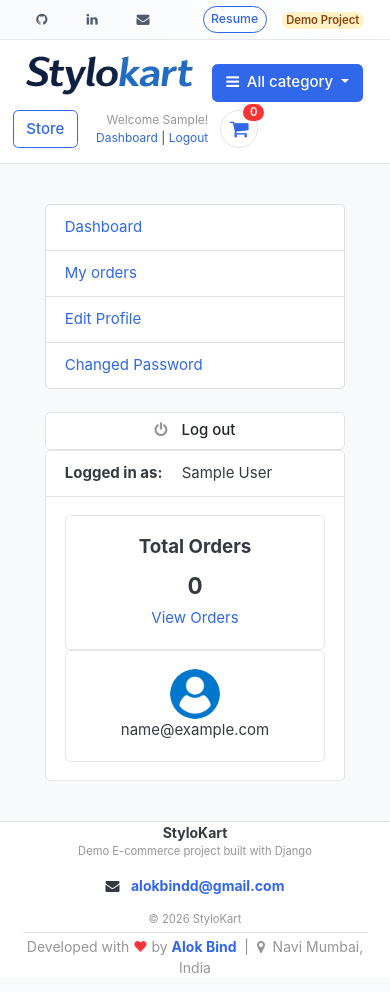
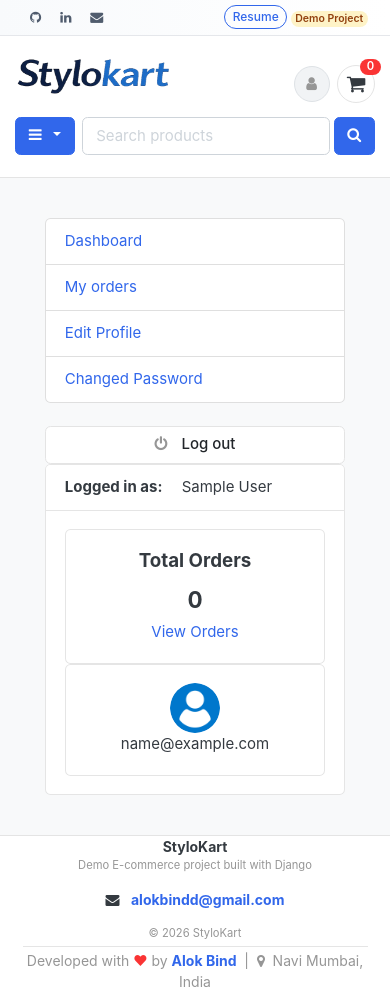
Before and after one commit to alokbindd/StyloKart, a Django app: page /accounts/ in a window 390 px wide. Run offline with Django 5.2, Linux system fonts and the light colour scheme; the visitor is signed in with stand-in values (Sample User, id 1); data comes from the database, SQL or seed files in the repository; data that the repository does not hold is empty; some libraries are stand-ins or nearby versions; some web fonts are replaced.

Commit message:
Refactor navbar layout for improved responsiveness and accessibility, including updated developer links, search functionality, and user profile display.

```diff
--- a/templates/includes/navbar.html
+++ b/templates/includes/navbar.html
@@ -2,149 +2,160 @@
 <header class="section-header sticky-header">
 	{% load static %}
 
-	<nav class="navbar navbar-light border-bottom py-1 bg-white">
-		<div class="container-fluid px-1 d-flex justify-content-between align-items-center">
-
-			<!-- LEFT: Developer Links -->
-			<ul class="navbar-nav flex-row align-items-center developer-links">
-				<li class="nav-item mx-2">
-					<a href="https://github.com/alokbindd" target="_blank" class="nav-link small">
+	<!-- 1️⃣ Top Developer Bar (always visible, desktop + mobile) -->
+	<nav class="navbar navbar-light border-bottom py-1 bg-white top-bar-nav">
+		<div class="container-fluid px-2 px-md-3 d-flex justify-content-between align-items-center flex-nowrap">
+			<!-- Left: Icons only -->
+			<ul class="navbar-nav flex-row align-items-center developer-links mb-0">
+				<li class="nav-item">
+					<a href="https://github.com/alokbindd" target="_blank" class="nav-link py-1 px-2" aria-label="GitHub">
 						<i class="fa fa-github"></i>
-						<span class="d-none d-md-inline"> GitHub</span>
 					</a>
 				</li>
-
-				<li class="nav-item mx-2">
-					<a href="https://linkedin.com/in/alokbind" target="_blank" class="nav-link small">
+				<li class="nav-item">
+					<a href="https://linkedin.com/in/alokbind" target="_blank" class="nav-link py-1 px-2" aria-label="LinkedIn">
 						<i class="fa fa-linkedin"></i>
-						<span class="d-none d-md-inline"> LinkedIn</span>
 					</a>
 				</li>
-
-				<li class="nav-item mx-2">
-					<a href="mailto:alokbindd@gmail.com" class="nav-link small">
+				<li class="nav-item">
+					<a href="mailto:alokbindd@gmail.com" class="nav-link py-1 px-2" aria-label="Email">
 						<i class="fa fa-envelope"></i>
-						<span class="d-none d-md-inline"> Email</span>
 					</a>
 				</li>
-
 			</ul>
-
-			<!-- RIGHT: Tech Stack + Resume + Demo Badge -->
-			<ul class="navbar-nav flex-row align-items-center">
-
-				<li class="nav-item mx-2 d-none d-lg-block text-muted small">
-					Built with
+			<!-- Right: Desktop = Built with + badges + Resume + Demo. Mobile = Resume + Demo only -->
+			<ul class="navbar-nav flex-row align-items-center mb-0 flex-nowrap">
+				<li class="nav-item mr-1 d-none d-lg-block text-muted small">Built with</li>
+				<li class="nav-item mx-1 d-none d-lg-block"><span class="badge tech-badge">Django</span></li>
+				<li class="nav-item mx-1 d-none d-lg-block"><span class="badge tech-badge">Bootstrap</span></li>
+				<li class="nav-item mx-1 d-none d-lg-block"><span class="badge tech-badge">PostgreSQL</span></li>
+				<li class="nav-item ml-1 ml-lg-2">
+					<a href="https://drive.google.com/file/d/1StqkPFDAVhRzklCqq8ukZF5s0QIOxTJr/view?usp=sharing" target="_blank" class="btn btn-sm btn-outline-primary rounded-pill py-1">Resume</a>
 				</li>
-
-				<li class="nav-item mx-1 d-none d-lg-block">
-					<span class="badge tech-badge">Django</span>
-				</li>
-				<li class="nav-item mx-1 d-none d-lg-block">
-					<span class="badge tech-badge">Bootstrap</span>
-				</li>
-				<li class="nav-item mx-1 d-none d-lg-block">
-					<span class="badge tech-badge">PostgreSQL</span>
-				</li>
-
-				<li class="nav-item mx-2">
-					<a href="{% static 'resume/Your_Resume.pdf' %}" target="_blank"
-						class="btn btn-sm btn-outline-primary rounded-pill">
-						Resume
-					</a>
-				</li>
-
-				<li class="nav-item mx-2">
+				<li class="nav-item ml-1 ml-lg-2">
 					<span class="badge badge-warning rounded-pill">Demo Project</span>
 				</li>
-
 			</ul>
-
 		</div>
 	</nav>
 
-	<section class="header-main border-bottom py-3">
-		<div class="container-fluid px-4">
-			<div class="row align-items-center">
-
-				<!-- LOGO -->
-				<div class="col-auto">
-					<a href="{% url 'home' %}" class="brand-wrap d-flex align-items-center">
-						<img class="logo" src="{% static './images/logoo.png' %}" style="height:40px;">
+	<!-- 2️⃣ Main Header -->
+	<section class="header-main border-bottom bg-white">
+		<!-- DESKTOP: Single row [ Logo | Categories | Search | Store | Profile | Cart ] -->
+		<div class="container-fluid px-3 px-md-4 d-none d-lg-block py-2 py-lg-3">
+			<div class="d-flex align-items-center flex-nowrap">
+				<a href="{% url 'home' %}" class="brand-wrap d-flex align-items-center mr-3">
+					<img class="logo" src="{% static './images/logoo.png' %}" alt="StyloKart" style="height:40px;">
 				</a>
-				</div>
-
-				<!-- CATEGORY + STORE -->
-				<div class="col-auto d-flex align-items-center gap-2 px-0">
-
-					<div class="dropdown">
-						<button class="btn btn-primary dropdown-toggle" data-toggle="dropdown">
+				<div class="dropdown mr-3">
+					<button class="btn btn-primary dropdown-toggle btn-categories" type="button" data-toggle="dropdown" aria-haspopup="true" aria-expanded="false">
 						<i class="fa fa-bars mr-1"></i> All category
 					</button>
 					<div class="dropdown-menu">
 						<a class="dropdown-item" href="{% url 'store' %}">All Products</a>
 						{% for category in links %}
-							<a class="dropdown-item" href="{{ category.get_url }}">
-								{{ category.category_name }}
-							</a>
+						<a class="dropdown-item" href="{{ category.get_url }}">{{ category.category_name }}</a>
 						{% endfor %}
 					</div>
 				</div>
-
-				</div>
-
-				<!-- SEARCH (CENTERED & FLEXIBLE) -->
-				<div class="col d-none d-md-block">
-					<form action="{% url 'search' %}" method="get">
+				<form action="{% url 'search' %}" method="get" class="header-search-desktop mr-3">
 					<div class="input-group">
-							<input type="text" class="form-control" placeholder="Search products" name="keyword">
+						<input type="text" class="form-control" placeholder="Search products" name="keyword" aria-label="Search">
 						<div class="input-group-append">
-								<button class="btn btn-primary" type="submit">
-									<i class="fa fa-search"></i>
-								</button>
+							<button class="btn btn-primary" type="submit" aria-label="Submit search"><i class="fa fa-search"></i></button>
 						</div>
 					</div>
 				</form>
+				<a href="{% url 'store' %}" class="btn btn-outline-primary mr-3 d-none d-lg-inline-block">Store</a>
+				<div class="dropdown mr-3">
+					<button class="btn btn-link p-0 border-0 rounded-circle header-profile-trigger" type="button" data-toggle="dropdown" aria-haspopup="true" aria-expanded="false" aria-label="Account menu">
+						{% if user.is_authenticated and user_profile and user_profile.profile_picture %}
+						<img src="{{ user_profile.profile_picture.url }}" alt="Profile" class="header-avatar rounded-circle">
+						{% else %}
+						<span class="header-avatar header-avatar-default rounded-circle d-inline-flex align-items-center justify-content-center">
+							<i class="fa fa-user text-muted"></i>
+						</span>
+						{% endif %}
+					</button>
+					<div class="dropdown-menu dropdown-menu-right header-profile-dropdown">
+						<div class="dropdown-header">
+							{% if user.is_authenticated %}Hi {{ user.first_name }} 👋{% else %}Hi Guest 👋{% endif %}
 						</div>
-				<div class="col-auto  d-flex align-items-center gap-2 px-0">
-					<a href="{% url 'store' %}" class="btn btn-outline-primary">
-						Store
-					</a>
-
+						{% if user.is_authenticated %}
+						<a class="dropdown-item" href="{% url 'dashboard' %}">Dashboard</a>
+						<a class="dropdown-item" href="{% url 'logout' %}">Logout</a>
+						{% else %}
+						<a class="dropdown-item" href="{% url 'login' %}">Sign In</a>
+						<a class="dropdown-item" href="{% url 'register' %}">Register</a>
+						{% endif %}
 					</div>
-
-				<!-- USER + CART -->
-				<div class="col-auto">
-					<div class="d-flex align-items-center gap-3">
-
-						{% if user.id is None %}
-						<div class="text-right small">
-							<div class="text-muted">Welcome guest!</div>
-							<a href="{% url 'login' %}">Sign in</a> |
-							<a href="{% url 'register' %}">Register</a>
 				</div>
-						{% else %}
-						<div class="text-right small">
-							<div class="text-muted">Welcome {{ user.first_name }}!</div>
-							<a href="{% url 'dashboard' %}">Dashboard</a> |
-							<a href="{% url 'logout' %}">Logout</a>
-						</div>
-						{% endif %}
-
-						<a href="{% url 'cart' %}" class="position-relative">
-							<div
-								class="icon icon-sm rounded-circle border d-flex align-items-center justify-content-center">
+				<a href="{% url 'cart' %}" class="position-relative header-cart-link">
+					<div class="icon icon-sm rounded-circle border d-flex align-items-center justify-content-center">
 						<i class="fa fa-shopping-cart"></i>
 					</div>
-							<span class="badge badge-danger badge-pill position-absolute" style="top:-6px; right:-6px;">
-								{{ cart_count }}
-							</span>
+					<span class="badge badge-danger badge-pill position-absolute header-cart-badge">{{ cart_count }}</span>
 				</a>
-
 			</div>
 		</div>
 
+		<!-- MOBILE: Row 1 = [ Logo ] ... [ Profile ] [ Cart ]. Row 2 = [ ☰ Categories ] [ Search ] -->
+		<div class="container-fluid px-3 d-lg-none py-2 header-mobile">
+			<div class="row align-items-center no-gutters">
+				<!-- Row 1: Logo left, Profile + Cart right -->
+				<div class="col-12 d-flex align-items-center justify-content-between mb-2">
+					<a href="{% url 'home' %}" class="brand-wrap">
+						<img class="logo" src="{% static './images/logoo.png' %}" alt="StyloKart" style="height:40px;">
+					</a>
+					<div class="d-flex align-items-center">
+						<div class="dropdown">
+							<button class="btn btn-link p-0 border-0 rounded-circle header-profile-trigger" type="button" data-toggle="dropdown" aria-haspopup="true" aria-expanded="false" aria-label="Account menu">
+								{% if user.is_authenticated and user_profile and user_profile.profile_picture %}
+								<img src="{{ user_profile.profile_picture.url }}" alt="Profile" class="header-avatar rounded-circle">
+								{% else %}
+								<span class="header-avatar header-avatar-default rounded-circle d-inline-flex align-items-center justify-content-center">
+									<i class="fa fa-user text-muted"></i>
+								</span>
+								{% endif %}
+							</button>
+							<div class="dropdown-menu dropdown-menu-right header-profile-dropdown">
+								<div class="dropdown-header">{% if user.is_authenticated %}Hi {{ user.first_name }} 👋{% else %}Hi Guest 👋{% endif %}</div>
+								{% if user.is_authenticated %}
+								<a class="dropdown-item" href="{% url 'dashboard' %}">Dashboard</a>
+								<a class="dropdown-item" href="{% url 'logout' %}">Logout</a>
+								{% else %}
+								<a class="dropdown-item" href="{% url 'login' %}">Sign In</a>
+								<a class="dropdown-item" href="{% url 'register' %}">Register</a>
+								{% endif %}
+							</div>
+						</div>
+						<a href="{% url 'cart' %}" class="position-relative ml-2 header-cart-link">
+							<div class="icon icon-sm rounded-circle border d-flex align-items-center justify-content-center">
+								<i class="fa fa-shopping-cart"></i>
+							</div>
+							<span class="badge badge-danger badge-pill position-absolute header-cart-badge">{{ cart_count }}</span>
+						</a>
+					</div>
+				</div>
+				<!-- Row 2: Categories + Search -->
+				<div class="col-12 d-flex align-items-center">
+					<div class="dropdown mr-2 flex-shrink-0">
+						<button class="btn btn-primary dropdown-toggle btn-categories-mobile" type="button" data-toggle="dropdown" aria-haspopup="true" aria-expanded="false">
+							<i class="fa fa-bars mr-1"></i>
+						</button>
+						<div class="dropdown-menu">
+							<a class="dropdown-item" href="{% url 'store' %}">All Products</a>
+							{% for category in links %}
+							<a class="dropdown-item" href="{{ category.get_url }}">{{ category.category_name }}</a>
+							{% endfor %}
+						</div>
+					</div>
+					<form action="{% url 'search' %}" method="get" class="d-flex flex-grow-1 min-width-0">
+						<input type="text" class="form-control" placeholder="Search products" name="keyword" aria-label="Search">
+						<button class="btn btn-primary ml-1 flex-shrink-0" type="submit"><i class="fa fa-search"></i></button>
+					</form>
+				</div>
 			</div>
 		</div>
 	</section>
-</header> <!-- section-header.// -->
+</header>
```
Lines whose indentation alone changed are shown as unchanged.
